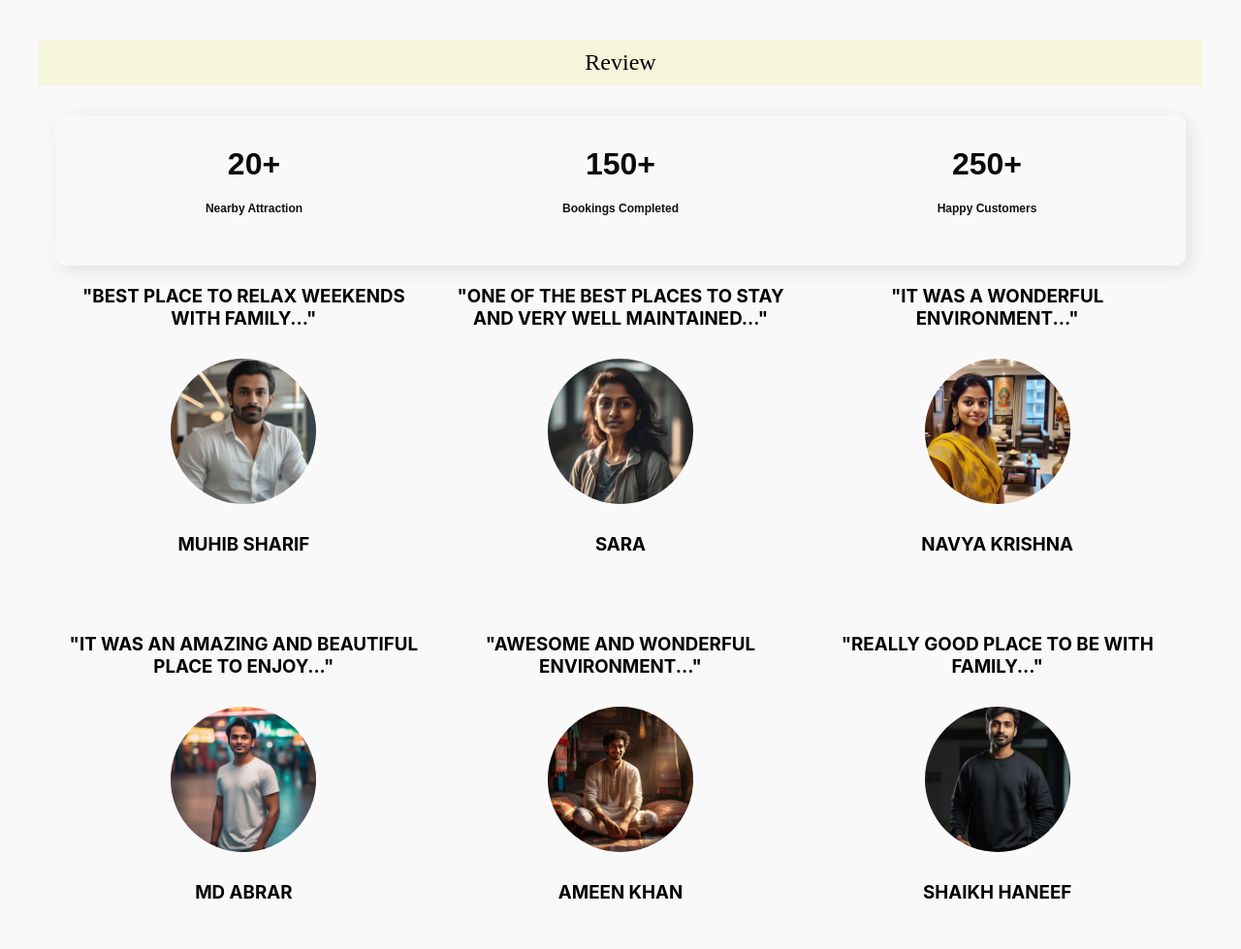
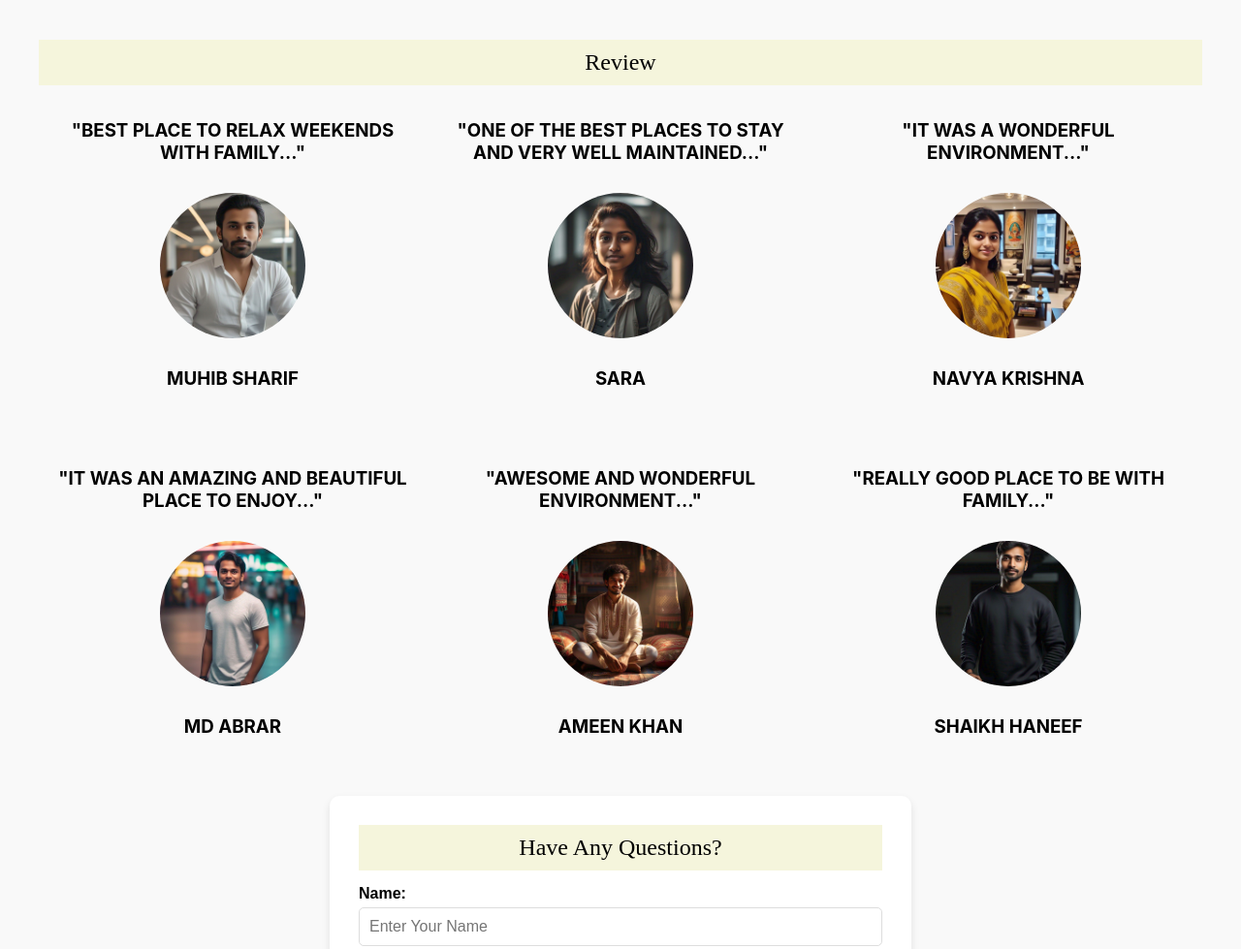
Before and after one commit to nmohammedanas18/greenleafresort, a plain HTML site: page index.html in a window 1280 px wide. Shown: the part 7063-8042 px from the top of the page at 97% size. Drawn offline with nearby package versions, Linux system fonts and the light colour scheme.

Commit message:
Update index.html

```diff
--- a/index.html
+++ b/index.html
@@ -291,21 +291,6 @@
     <section id="review" class="section">
         <div class="circle-image">
             <h2>Review</h2>
-            <section class="section__container banner__container">
-                <div class="banner__content">
-                    <div class="banner__card">
-                        <h4>20+</h4>
-                        <p>Nearby Attraction</p>
-                    </div>
-                    <div class="banner__card">
-                        <h4>150+</h4>
-                        <p>Bookings Completed</p>
-                    </div>
-                    <div class="banner__card">
-                        <h4>250+</h4>
-                        <p>Happy Customers</p>
-                    </div>
-                </div>
                 <div class="testimonials-row">
                     <div class="testimonial">
                         <h3>"BEST PLACE TO RELAX WEEKENDS WITH FAMILY..."</h3>
```
